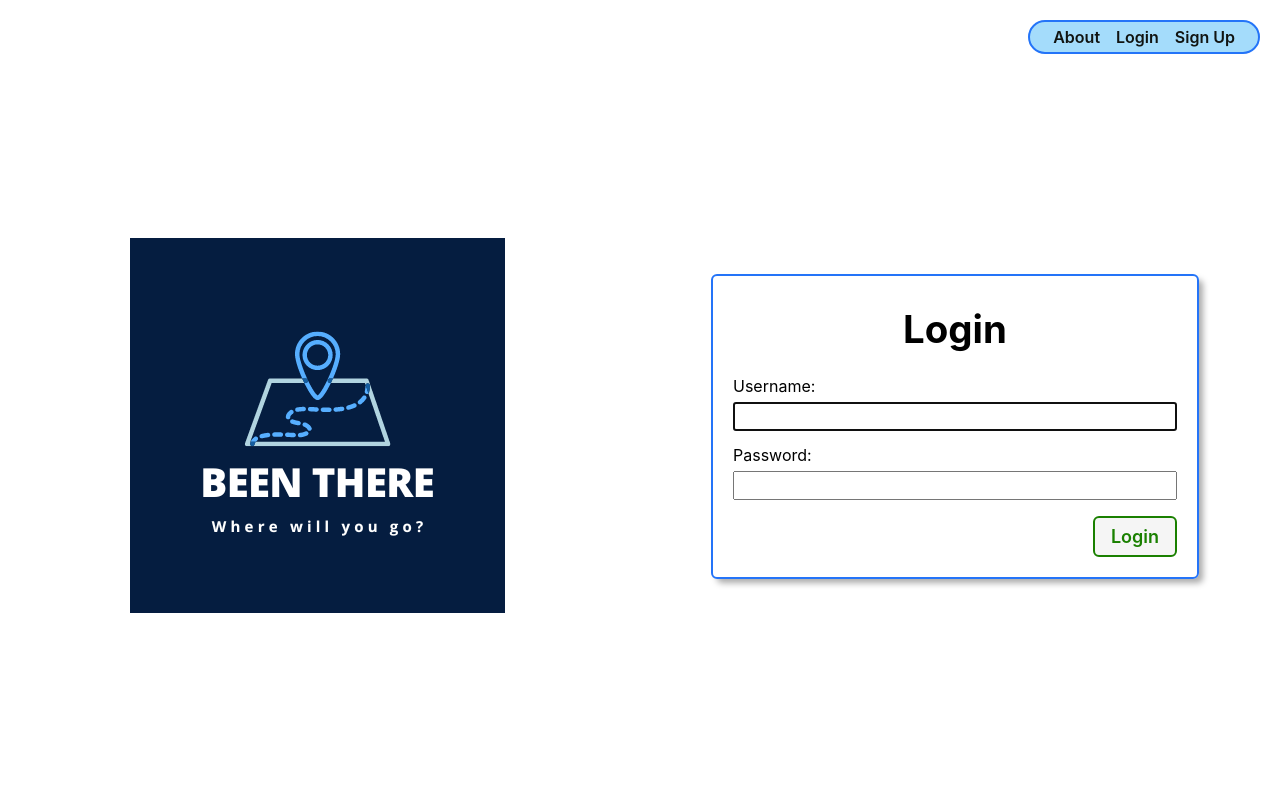
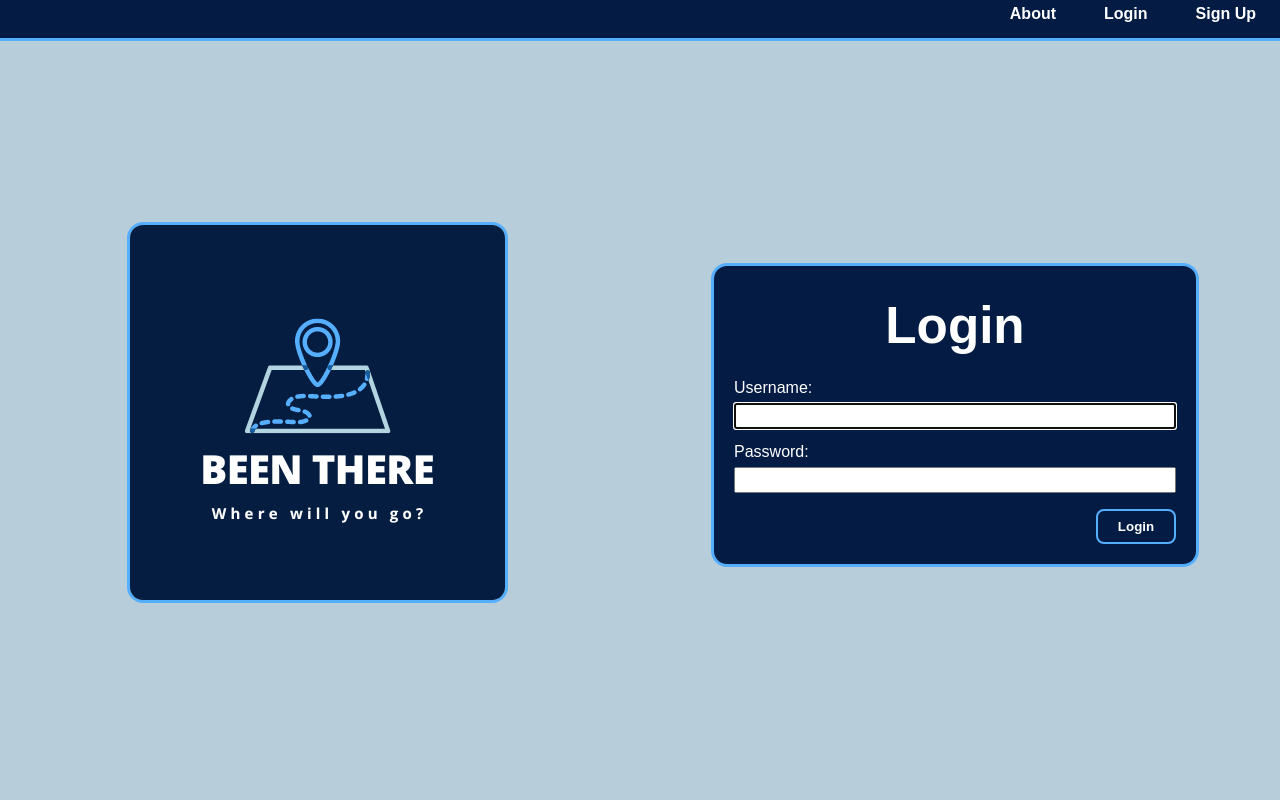
Before and after one commit to Jabutler95/been-there, a Django app: page / in a window 1280 px wide. Run offline with Django 4.2, Linux system fonts and the light colour scheme.

Commit message:
style home page

```diff
--- a/docker-compose.yaml
+++ b/docker-compose.yaml
@@ -1,8 +1,8 @@
 services:
   web:
     build: .
-    command: python manage.py runserver 0.0.0.0:3000
+    command: python manage.py runserver 0.0.0.0:8000
     volumes:
       - .:/code
     ports:
-      - "3000:3000"
+      - "8000:8000"
--- a/main_app/static/css/base.css
+++ b/main_app/static/css/base.css
@@ -1,60 +1,26 @@
+/* Reset Box Sizing */
 html {
-  box-sizing: border-box
+  box-sizing: border-box;
 }
 
-/* The Universal Selector */
-*, /* All elements*/
-*::before, /* All ::before pseudo-elements */
-*::after { /* All ::after pseudo-elements */
-  /* height & width will now include border & padding by default
-     but can be over-ridden as needed */
+*, *::before, *::after {
   box-sizing: inherit;
 }
 
-/* resets font size to be 62.5% of the user preference -
-     in most browser configurations this will be 10px */
-:root {
-  font-size: 62.5%
-}
-
 body {
+  background-color: #b7cdda;
   margin: 0;
-  display: flex;
-  flex-direction: column;
-  align-items: center;
-  font-family: -apple-system, BlinkMacSystemFont, 'Segoe UI', 'Roboto',
-    'Oxygen', 'Ubuntu', 'Cantarell', 'Fira Sans', 'Droid Sans',
-    'Helvetica Neue', sans-serif;
-  min-height: 100vh;
-  --nav-bg: rgba(104, 197, 248, .7);
-  --nav-bg-ff: rgba(104, 197, 248, .9);
-  --borders: rgb(36, 116, 248) solid 2px;
-  --text-color: rgb(17, 20, 17);
-  --link-hover-color: rgb(16, 56, 158);
-  --button-bg: rgb(245, 245, 245);
-  --button-bg-hover: rgb(226, 226, 226);
-  --submit: rgb(26, 128, 0);
-  --warn: rgb(255, 102, 0);
-  --danger: rgb(220, 20, 30);
-  --secondary: rgb(57, 57, 57);
-  --card-box-shadow: 5px 5px 6px -1px #AAA;
-  --font-xtreme: 4.2rem;
-  --font-xxl: 3.6rem;
-  --font-xl: 2.4rem;
-  --font-l: 1.8rem;
-  --font-reg: 1.6rem;
-  --card-border-radius: 6px;
-  background-image: ;
+  font-family: "Bebas Neue", sans-serif;
 }
 
 header {
   width: 100%;
-  background: var(--nav-bg-ff); /* rgba(104, 197, 248, .9) */
-  border-bottom: var(--borders);
+  background: #041c44;
+  border-bottom: 3px solid #56aeff;
 }
 
 nav {
-  margin: 10px;
+  margin-bottom: 10px;
 }
 
 ul {
@@ -63,112 +29,54 @@ ul {
   padding: 0;
 }
 
+nav ul {
+  display: flex;
+  justify-content: flex-end;
+}
+
+nav li {
+  padding: 5px 8px;
+}
+
+nav a {
+  text-decoration: none;
+  color: white;
+  font-weight: 600;
+  padding: 16px;
+}
+
+nav a:hover {
+  color: #53a9f7;
+}
+
+/* Main Content Styling */
 main {
   width: 100%;
   padding: 0 10px;
 }
 
 h2 {
-  font-size: var(--font-xl);
-}
-
-nav a {
-  text-decoration: none;
-  color: var(--text-color);
-  font-weight: 600;
-  font-size: 16px;
-}
-
-nav a:hover {
-  color: var(--link-hover-color)
-}
-
-nav ul {
-  display: flex;
-  align-items: center;
-  justify-content: center;
-  flex-wrap: wrap;
-}
-
-nav li {
-  padding: 5px 8px;
-}
-
-.header-logo-container {
-  margin: auto;
-  padding: 10px 20px 0;
-  max-width: 500px;
-}
-
-.page-header {
-  display: flex;
-  align-items: center;
-  margin: 20px;
-}
-
-.btn {
-  font-size: var(--font-l);
-  padding: 8px 16px;
-  border-radius: 6px;
-  border-width: 2px;
-  border-style: solid;
-  text-decoration: none;
-  background-color: var(--button-bg);
-  font-weight: 600;
-  cursor: pointer;
-  font-family: inherit;
-  margin-right: 10px;
-}
-
-.btn:hover {
-  background-color: var(--button-bg-hover);
-}
-
-.submit {
-  color: var(--submit);
-  border-color: var(--submit);
-}
-
-.secondary {
-  color: var(--secondary);
-  border-color: var(--secondary);
-}
-
-.warn {
-  color: var(--warn);
-  border-color: var(--warn);
-}
-
-.danger {
-  color: var(--danger);
-  border-color: var(--danger);
+  font-size: 2.4rem;
 }
 
 .page-header h1 {
-  font-size: var(--font-xxl);
-  margin: 0;
+  font-size: 3.6rem;
 }
 
 .page-header img {
   height: 40px;
-  margin-left:15px;
-}
-
-.page-header img:first-of-type {
-  margin-left: 20px;
+  margin-left: 15px;
 }
 
 .page-content {
-  font-size: var(--font-reg);
+  font-size: 1.6rem;
 }
 
+/* Responsive Styling */
 @media only screen and (min-width: 768px) {
   header {
     position: sticky;
-    display: flex;
-    flex-direction: row;
     top: 0;
-    align-items: center;
   }
 
   main {
@@ -176,97 +84,25 @@ nav li {
     min-height: calc(100vh - 53px);
   }
 
-  nav,
-  .header-logo-container {
-    margin: 10px 0;
-    padding: 0 15px;
-  }
-
-  /* visual fix to help align logo */
   .header-logo-container {
     padding-top: 3px;
-  }
-
-  nav {
-    margin-left: auto;
-    display: flex;
-    justify-content: center;
-  }
-
-  nav ul {
-    flex-wrap: nowrap;
-  }
-
-  .header-logo-container {
     width: 213px;
   }
 
   .page-header h1 {
-    font-size: var(--font-xtreme);
+    font-size: 4.2rem;
   }
 
   .page-header img {
     height: 50px;
-    margin-left:20px;
-  }
-
-  .page-header img:first-of-type {
-    margin-left: 25px;
-  }
-
-  @supports (-webkit-backdrop-filter: none) or (backdrop-filter: none) {
-    header {
-      background: var(--nav-bg);
-      -webkit-backdrop-filter: blur(3px);
-      backdrop-filter: blur(3px);
-    }
+    margin-left: 20px;
   }
 }
 
 @media only screen and (min-width: 1024px) {
-  main {
-    min-height: calc(100vh - 55px);
-  }
-
-  header {
-    margin: 20px 20px 0 20px;
-    width: calc(100vw - 40px);
-    max-width: 1920px;
-    top: 20px;
-    background-color: transparent;
-    border-bottom: none;
-  }
-
-  nav,
   .header-logo-container {
-    margin: 0;
-    background: var(--nav-bg-ff);
-    border: var(--borders);
-    border-radius: 18px;
-  }
-
-  nav {
-    margin-left: auto;
-  }
-
-  .header-logo-container {
-    /* visual fix to help align logo */
     padding-top: 6px;
     width: 256px;
     height: 35px;
   }
-
-  @supports (-webkit-backdrop-filter: none) or (backdrop-filter: none) {
-    header {
-      -webkit-backdrop-filter: none;
-      backdrop-filter: none;
-    }
-
-    nav,
-    .header-logo-container {
-      background: rgba(104, 197, 248, .6);
-      -webkit-backdrop-filter: blur(3px);
-      backdrop-filter: blur(3px);
-    }
-  }
 }
--- a/main_app/static/css/home.css
+++ b/main_app/static/css/home.css
@@ -15,13 +15,17 @@ main > section {
   flex-direction: column;
 }
 
+img {
+  border: 3px solid #56aeff;
+  border-radius: 16px;
+}
+
 .header-logo-container {
   display: none;
 }
 
 .logo-container {
   max-width: 375px;
-
 }
 
 .destination-container {
@@ -29,12 +33,17 @@ main > section {
   border-radius: 16px;
 }
 
+
 .login {
   display: flex;
   flex-direction: column;
   justify-content: center;
   align-items: center;
   width: 80%;
+  border: 3px solid #56aeff;
+  background-color: #041c44;
+  color: white;
+  border-radius: 16px;
 }
 
 .login h1 {
@@ -60,9 +69,21 @@ main > section {
 }
 
 .login .btn {
+  font-family: "Bebas Neue", sans-serif;
+  font-weight: 600;
+  color: white;
   align-self: flex-end;
   margin-right: 0;
   margin-top: 16px;
+  background-color: #041c44;
+  border: 2px solid #56aeff;
+  border-radius: 8px;
+  width: 80px;
+  padding: 8px;
+}
+
+.login .btn:hover {
+  color: #53a9f7;
 }
 
 @media only screen and (min-width: 860px) {
@@ -75,11 +96,8 @@ main > section {
   }
 
   .login {
-    border: var(--borders);
+    width: 100%;
     padding: 20px;
-    border-radius: var(--card-border-radius);
-    box-shadow: var(--card-box-shadow);
-    width: 100%;
   }
 
   .logo-container {
--- a/main_app/templates/base.html
+++ b/main_app/templates/base.html
@@ -25,7 +25,7 @@
         >
       </a>
     </div>
-    <nav>
+    <nav id='nav'>
       <ul>
         {% if user.is_authenticated %}
           <li><a href="{% url 'destination-index' %}">Destinations</a></li>
--- a/main_app/views.py
+++ b/main_app/views.py
@@ -7,6 +7,7 @@ from django.contrib.auth import login
 from django.contrib.auth.forms import UserCreationForm
 from django.contrib.auth.decorators import login_required
 from django.contrib.auth.mixins import LoginRequiredMixin
+
 
 # Create your views here.
 class Home(LoginView):
--- a/requirements.txt
+++ b/requirements.txt
@@ -1,3 +1,5 @@
 Django>=4.0,<5.0
 psycopg2>=2.8
 django-environ>=0.10.0
+gunicorn>=20.1.0
+whitenoise>=6.3.0
```
Also changed, not shown: beenthere/settings.py (+8 -1 lines), fly.toml (added, +33 -0 lines), 2 other files.
